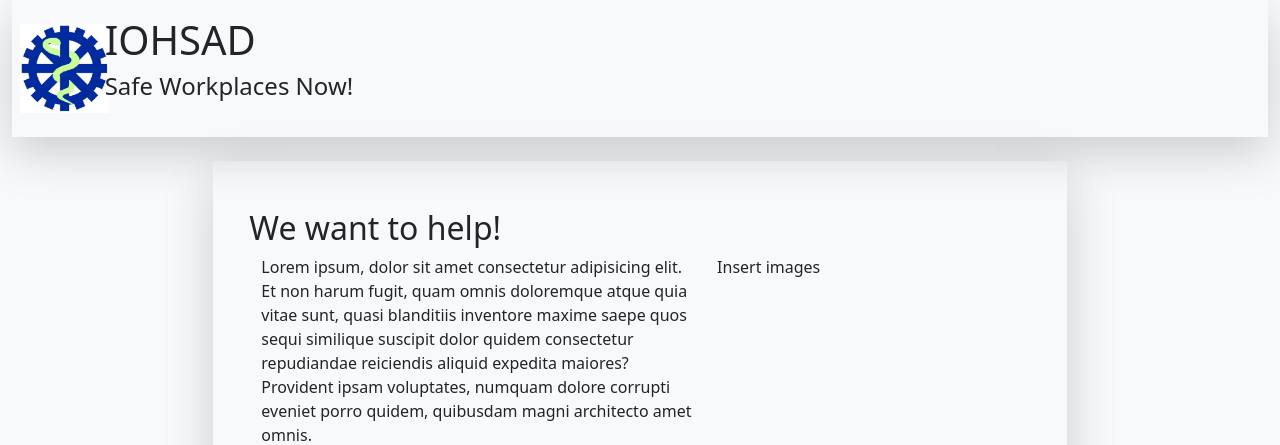
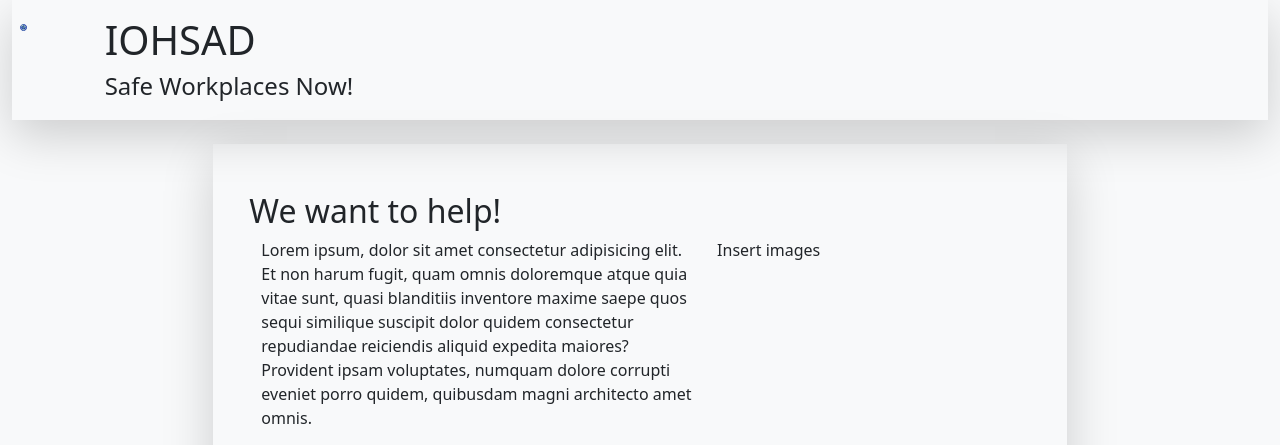
Before and after one commit to simonqq21/IOHSAD-Ex-Nihilo-Web-App, a Flask app: page / in a window 1280 px wide. Shown: the top 445 px of the page. Run offline with Flask 2, Linux system fonts and the light colour scheme.

Commit message:
Update index.html

```diff
--- a/app/templates/index.html
+++ b/app/templates/index.html
@@ -6,9 +6,9 @@
 <body>
     <div class="container-fluid bg-light">
         <!--Header-->
-        <header class="d-flex flex-wrap justify-content-left py-3 mb-4 shadow-lg" style="max-height: 300px;">
+        <header class="d-flex flex-wrap justify-content-left py-3 mb-4 shadow-lg" style="max-height: 120px;">
             <div class="col-sm-1 justify-content-center p-2" id="header image">
-                <img src="{{ url_for('static', filename='img/IOHSAD_logo.png') }}" class="img-fluid" alt="IOHSAD logo">
+                <img src="{{ url_for('static', filename='img/IOHSAD_logo.png') }}" alt="IOHSAD logo" style="height: auto; width: inherit;">
             </div>
             <div class="col-sm-8">
                 <h1 class="row">IOHSAD</h1>
```
